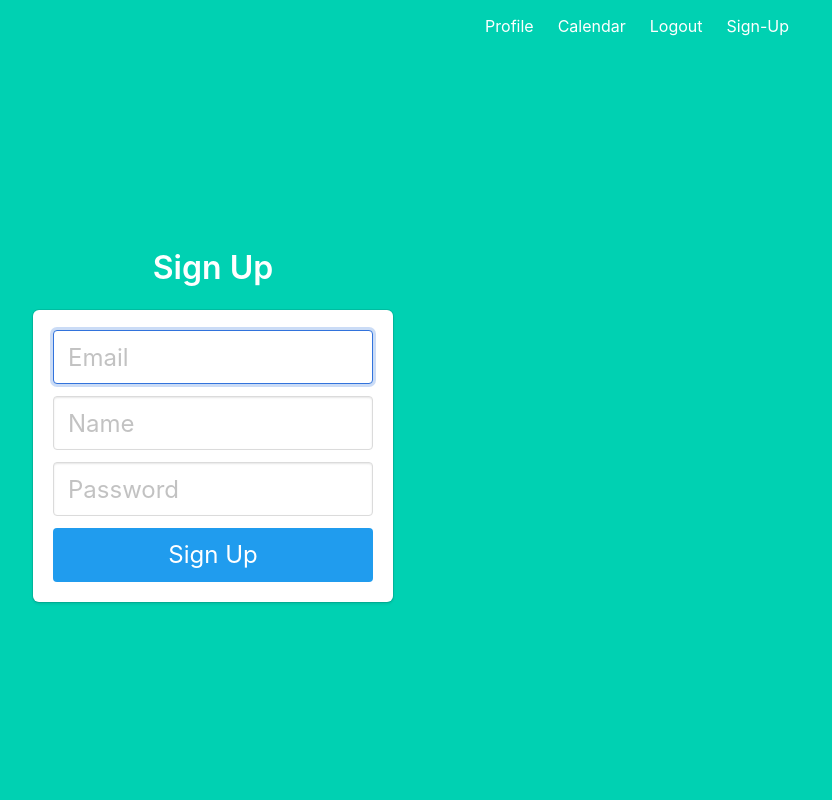
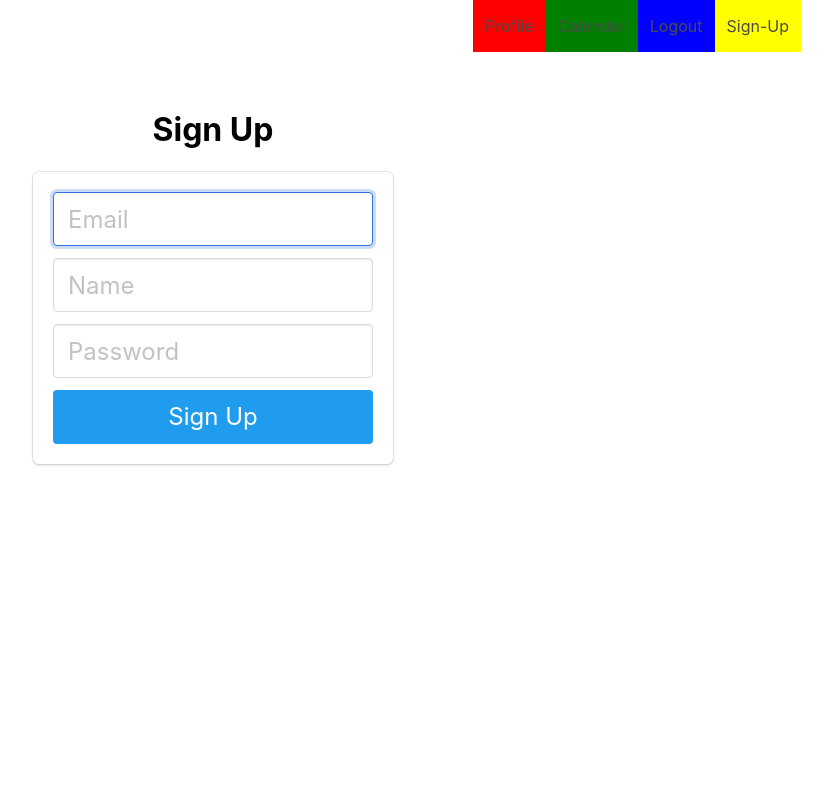
Before and after one commit to Boon97/IS447, a Flask app: page /signup in a window 1280 px wide. Shown: the whole page, without its empty margins (427-1259 px from the left). Run offline with Flask 2, Linux system fonts and the light colour scheme.

Commit message:
login and signup in progress

```diff
--- a/website/auth.py
+++ b/website/auth.py
@@ -3,6 +3,7 @@
 from . import db
 import sqlite3
 import os
+import jyserver.Flask as jsf
 
 auth = Blueprint('auth', __name__)
 
@@ -61,8 +62,9 @@
                 # return redirect(url_for('auth.profile', user=user)) # routes to calendar of user upon successful authentication
 
             else:
-                flash("wrong user_id or password")
-                return render_template('login.html')
+                # flash("wrong user_id or password")
+                # session["wrong"] = "wronger"
+                return render_template('login.html',wrong=True)
 
         ## ASK JUSTIN WHATS THIS
         # elif 'user' in session:
@@ -71,8 +73,8 @@
 
         ## If user_id doesn't exist, go back login.html
         else:
-            flash("wrong user_id or password")
-            return render_template('login.html')
+            # flash("wrong user_id or password")
+            return render_template('login.html', wrong=True)
 
 
 
--- a/website/templates/base.html
+++ b/website/templates/base.html
@@ -11,23 +11,32 @@
 </head>
 
 <body>
-    <section class="hero is-primary is-fullheight">
+    <section class=" is-primary is-fullheight">
+
+        <!-- <div class="background-and-logo">
+            <div class="" id = 'background-img'>
+                <img src="{{url_for('static', filename='img/background/ttsh_main.png')}}" style="height: 100vh; width: 100vw; position: absolute;" />
+            </div>
+            <div class="" id = 'logo-img'>
+                <img src="{{url_for('static', filename='img/background/ttsh_logo.png')}}" style="height:15%; width: 15%; position: relative; margin-top: 20px; margin-left: 40px;" />
+            </div>
+        </div> -->
 
         <div class="hero-head">
             <nav class="navbar">
                 <div class="container">
                     <div id="navbarMenuHeroA" class="navbar-menu">
                         <div class="navbar-end">
-                            <a href="{{ url_for('auth.profile') }}" class="navbar-item">
+                            <a href="{{ url_for('auth.profile') }}" class="navbar-item" style="background-color: red;">
                                 Profile
                             </a>
-                            <a href="{{ url_for('auth.calendar') }}" class="navbar-item">
+                            <a href="{{ url_for('auth.calendar') }}" class="navbar-item" style="background-color: green;">
                                 Calendar
                             </a>
-                            <a href="{{ url_for('auth.index') }}" class="navbar-item">
+                            <a href="{{ url_for('auth.index') }}" class="navbar-item" style="background-color: blue;">
                                 Logout
                             </a>
-                            <a href="{{ url_for('auth.signup') }}" class="navbar-item">
+                            <a href="{{ url_for('auth.signup') }}" class="navbar-item" style="background-color: yellow;">
                                 Sign-Up
                             </a>
                         </div>
@@ -41,6 +50,8 @@
                {% endblock %}
             </div>
         </div>
+
+
     </section>
 </body>
 </html>
--- a/website/templates/signup.html
+++ b/website/templates/signup.html
@@ -1,10 +1,18 @@
 {% extends "base.html" %}
 
 {% block content %}
-<div class="column is-4 is-offset-4">
-    <h3 class="title">Sign Up</h3>
+
+
+    <div class="column is-4 is-offset-4" style="background-color:white; margin:auto; position:relative;">
+
+
+        <h3 class="title" style="font-weight: bold; color:black; position:relative; text-align: center; ">Sign Up</h3>
         <div class="box">
             <form method="POST" action="/signup">
+
+
+
+
                 <div class="field">
                     <div class="control">
                         <input class="input is-large" type="email" name="email" placeholder="Email" autofocus="">
@@ -27,9 +35,8 @@
             </form>
         </div>
     </div>
-
+</div>
 <script>
-    console.log("Currently i am here LEL")
 
 
 </script>
```
Also changed, not shown: website/templates/login.html (+30 -9 lines). Lines whose indentation alone changed are shown as unchanged.
